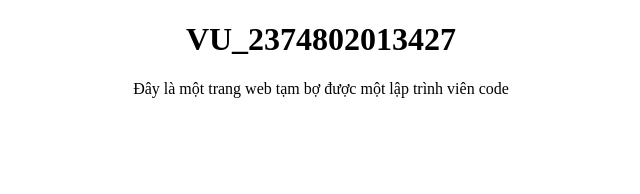
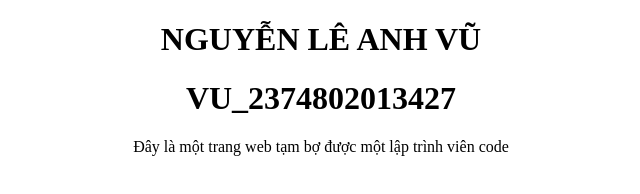
Before and after one commit to Vulie/BasicWeb, a plain HTML site: page index.html in a window 1280 px wide. Shown: the whole page, without its empty margins (319-959 px from the left). Drawn offline with Linux system fonts and the light colour scheme.

Commit message:
Add new project food

```diff
--- a/index.html
+++ b/index.html
@@ -8,6 +8,7 @@
 </head>
 <body>
     <div class="container">
+        <h1>NGUYỄN LÊ ANH VŨ</h1>
         <h1>VU_2374802013427</h1>
         <p>Đây là một trang web tạm bợ được một lập trình viên code</p>
 
```
